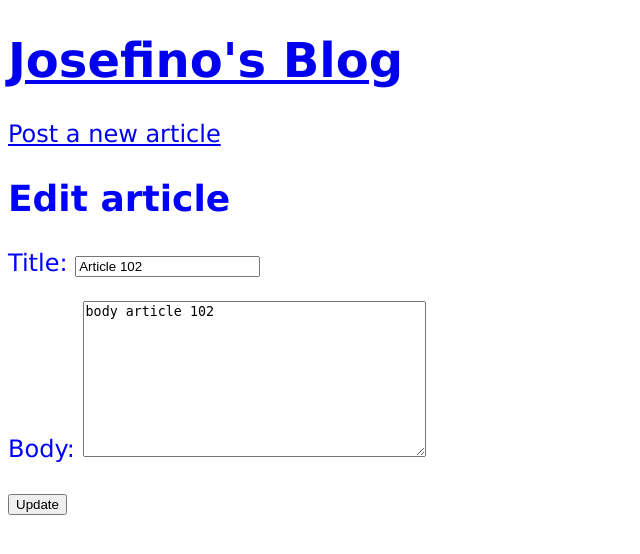
After one commit to osm3rr/blog_module_1, a Django app: page /article/1/edit/ in a window 1280 px wide. The commit adds this page. Shown: the top 554 px of the page, without its empty margins (0-640 px from the left). Run offline with Django 5.2, Linux system fonts and the light colour scheme; data comes from the database, SQL or seed files in the repository; both versions use the stored data as it was after the commit; some web fonts are replaced.

Commit message:
update added

```diff
--- a/blogs/urls.py
+++ b/blogs/urls.py
@@ -1,8 +1,9 @@
 from django.urls import path
-from .views import ArticleListView, ArticleDetailView, ArticleCreateView
+from .views import ArticleListView, ArticleDetailView, ArticleCreateView, ArticleUpdateView
 
 urlpatterns = [
     path("", ArticleListView.as_view(), name="home"),
     path("article/<int:pk>/", ArticleDetailView.as_view(), name="post_detail"),
     path("article/new/", ArticleCreateView.as_view(), name="article_new"),
+    path("article/<int:pk>/edit/", ArticleUpdateView.as_view(), name="article_edit"),
 ]
--- a/blogs/views.py
+++ b/blogs/views.py
@@ -1,6 +1,6 @@
 from django.shortcuts import render
 from django.views.generic import ListView, DetailView
-from django.views.generic.edit import CreateView
+from django.views.generic.edit import CreateView, UpdateView
 from .models import Article
 
 
@@ -18,3 +18,8 @@ class ArticleCreateView(CreateView):
     model = Article
     template_name = "article_new.html"
     fields = ["title", "author", "body"]
+
+class ArticleUpdateView(UpdateView):
+    model = Article
+    template_name = "article_edit.html"
+    fields = ['title', 'body']
--- /dev/null
+++ b/templates/article_edit.html
@@ -0,0 +1,9 @@
+{% extends "base.html" %}
+
+{% block content %}
+    <h1>Edit article </h1>
+    <form action="" method="post">{% csrf_token %}
+        {{ form.as_p }}
+        <button type="submit">Update</button>
+    </form>
+{% endblock content %}
--- a/templates/post_detail.html
+++ b/templates/post_detail.html
@@ -4,4 +4,6 @@
     <h2>{{ article.title }}</h2>
     <p>{{ article.author }}</p>
     <p>{{ article.body }}</p>
+
+    <a href="{% url 'article_edit' article.pk %}">Edit article</a>
 {% endblock content %}
```
Also changed, not shown: db.sqlite3.
